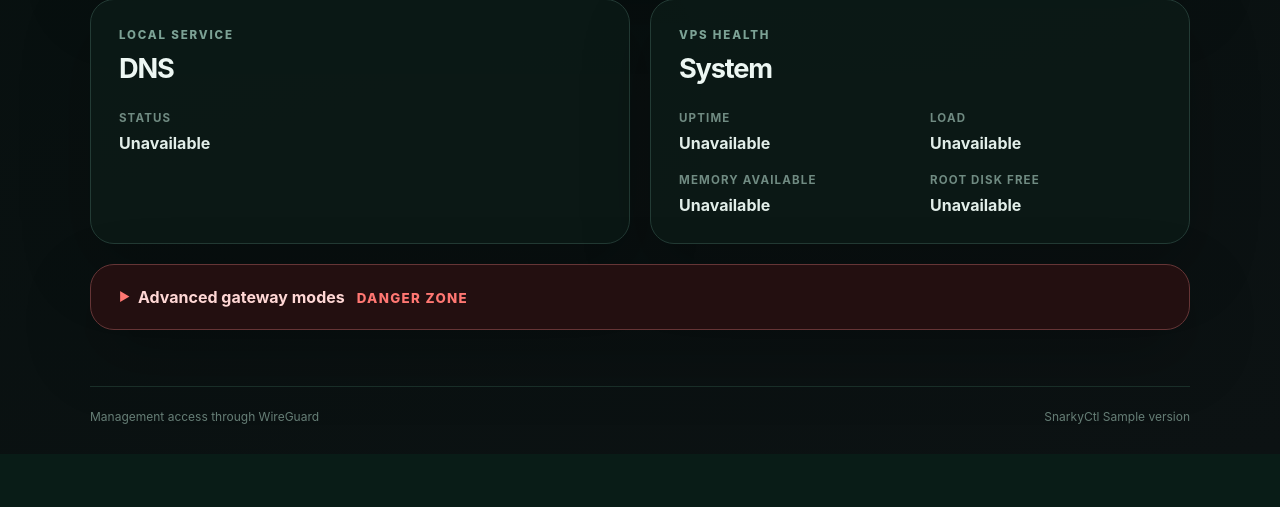
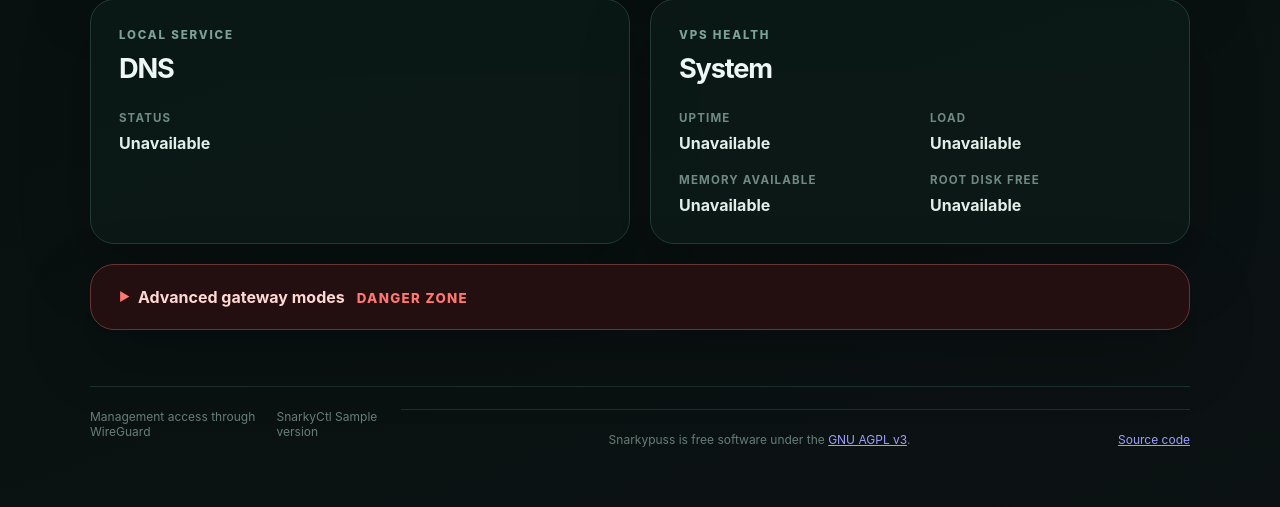
Before and after one commit to topquark22/Snarkypuss, a Python web app: template src/snarkyctl/templates/dashboard.html in a window 1280 px wide. Shown: the part 1274-1781 px from the top of the page. Before the commit the page ends 1698 px from the top, so only its background shows below. Run offline with Jinja, Linux system fonts and the light colour scheme; the template is opened without the code that fills it: most values are stand-ins (such as "Sample title", 1, 10 or a date in 2020).

Commit message:
obligatory under AGPL

```diff
--- a/src/snarkyctl/templates/dashboard.html
+++ b/src/snarkyctl/templates/dashboard.html
@@ -213,7 +213,12 @@
 
     <footer>
       <span>Management access through WireGuard</span>
-      <span>SnarkyCtl {{ version }}</span>
+      <span>SnarkyCtl {{ version }}</span><footer class="licence">
+      <br/>
+      <span>Snarkypuss is free software under the
+  <a href="https://www.gnu.org/licenses/agpl-3.0.html">GNU AGPL v3</a>.</span>
+  <span><a href="https://github.com/topquark22/Snarkypuss">Source code</a></span>
+</footer>
     </footer>
   </body>
 </html>
```
